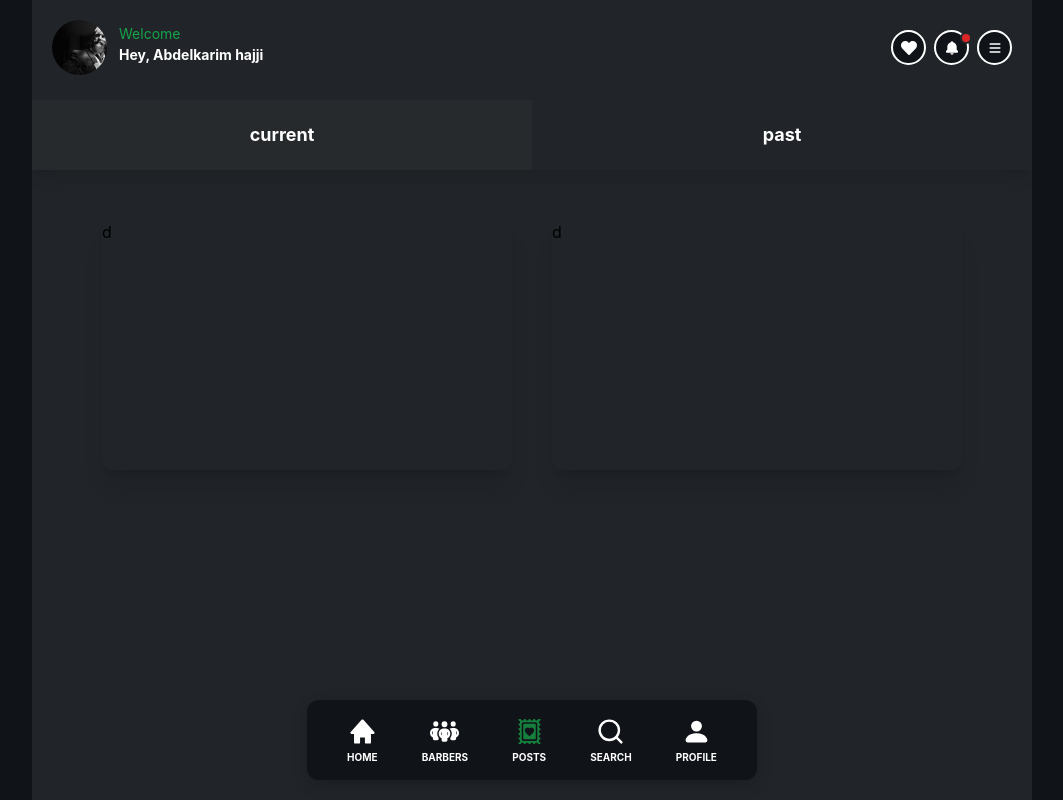
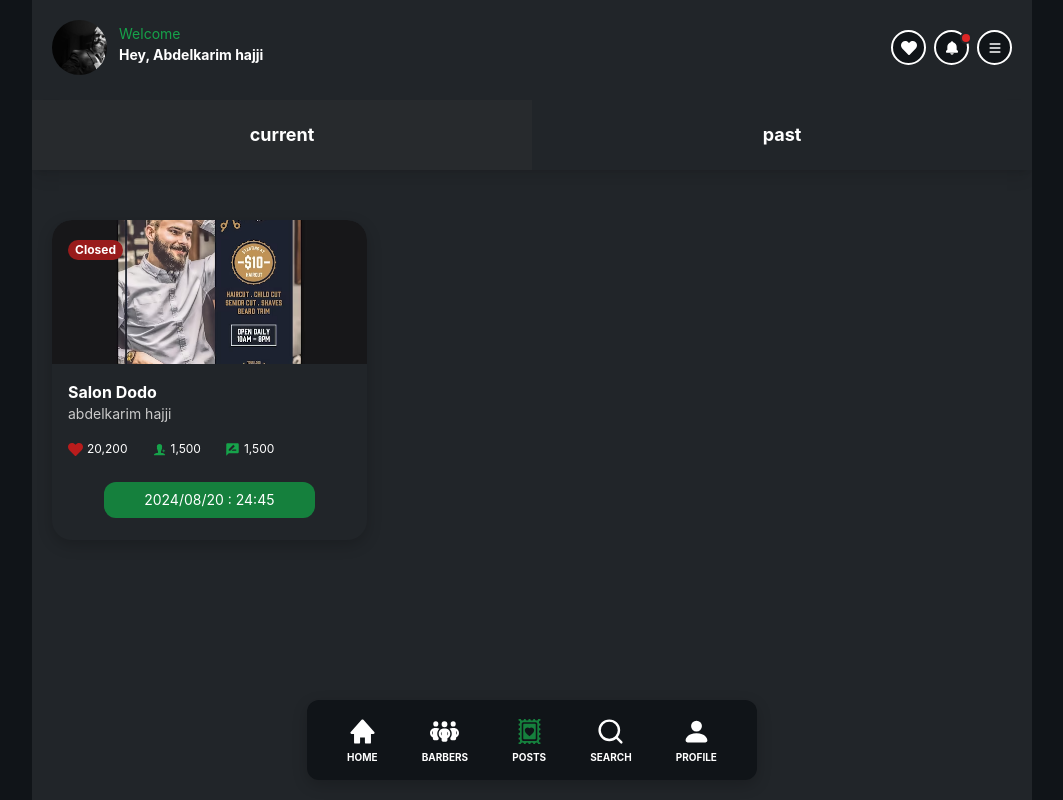
Before and after one commit to abdelkarimhajji/barber-app-clients, a React (Create React App) app: page /myAppointment in a window 1280 px wide. Shown: the whole page, without its empty margins (108-1171 px from the left). Built offline with nearby package versions, Linux system fonts and the light colour scheme.

Commit message:
i add new card

```diff
--- a/src/pages/MyAppointment.js
+++ b/src/pages/MyAppointment.js
@@ -1,6 +1,13 @@
 import {useEffect} from "react";
 import NavBar from "../components/NavBar";
 import BottomMenu from "../components/BottomMenu";
+import beard from "../imgs/beard.jpg";
+import beard3 from '../imgs/barber2.avif';
+import beard2 from '../imgs/images.jpeg';
+import { FaHeart } from "react-icons/fa";
+import { MdRateReview } from "react-icons/md";
+import { IoIosPersonAdd } from "react-icons/io";
+import styles from '../styles/App.module.css';
 function MyAppointment()
 {
     return (
@@ -13,9 +20,27 @@ function MyAppointment()
                     <div className="w-1/2 flex items-center justify-center bg-customBlueHover  cursor-pointer" style={{borderColor: "#2d3135"}}>current</div>
                     <div className="w-1/2 flex items-center justify-center cursor-pointer">past</div>
                 </div>
-                <div className="px-[70px] w-full flex gap-x-10">
-                    <div className="w-full h-[250px] bg-customBlue shadow-xl rounded-xl mb-5">d</div>
-                    <div className="w-full h-[250px] bg-customBlue shadow-xl rounded-xl">d</div>
+                <div className=" mb-10 w-full 400:grid grid-cols-2  md:grid-cols-3  gap-x-4 480:gap-x-2 px-5   400:gap-y-3">
+                    <div className="  w-[100%] 400:w-[100%]  sm:h-[320px] h-[320px] shadow-black2 rounded-[20px]  mx-auto cursor-pointer  flex flex-col items-center mb-[20px] 400:mb-0">
+                        <div className="w-full h-[45%] rounded-t-[20px] relative z-0 overflow-hidden">
+                            <img src={beard3} alt=""  className="w-full h-full object-cover rounded-t-[20px]"/>
+                            {/* <div className='absolute top-5 left-4 rounded-xl py-[0.6px] px-[7px] bg-green-700 text-[12px] text-white font-bold flex items-center justify-center'>Open</div> */}
+                            <div className='absolute top-5 left-4 rounded-xl w-[55px] h-[20px] bg-red-800 text-[12px] text-white font-bold flex items-center justify-center'>Closed</div>
+                        </div>
+                        <div className=' w-full text-white pt-4 px-4'>
+                            <p className={`font-bold ${styles.truncate}`}>Salon Dodo</p>
+                            <p className={`text-gray text-sm ${styles.truncate}`}>abdelkarim hajji</p>
+                        </div>
+                        <div className={`w-full  px-4 pt-4 flex  overflow-x-scroll  mb-6 ${styles.hideScrollbar}`}>
+                            <p className='flex items-center text-white flex-shrink-0 '><FaHeart className='text-red-700 480:text-[15px]'/> <span className='ml-1 text-[12px]'>20,200</span></p>
+                            <p className={`text-white ml-6  flex items-center flex-shrink-0 `}><IoIosPersonAdd className='text-green-600  480:text-[15px]'/><span className='text-[12px] ml-1'>1,500</span></p>
+                            <p className={`text-white ml-6  flex items-center flex-shrink-0`}><MdRateReview className='text-green-600 480:text-[15px]'/><span className='text-[12px] ml-1'>1,500</span></p>
+                        </div>
+                        <div className='w-[100%]   flex justify-center items-end'>
+                            <button type="button" className='text-white text-sm bg-green-700 py-2 mb-3 overflow-hidden sm:px-10 w-[80%] sm:w-auto rounded-xl'>2024/08/20 : 24:45</button>
+                        </div>
+                    </div>
+
                 </div>
                 <BottomMenu location="posts"/>
                 <div className='mb-[120px]'></div>
```
